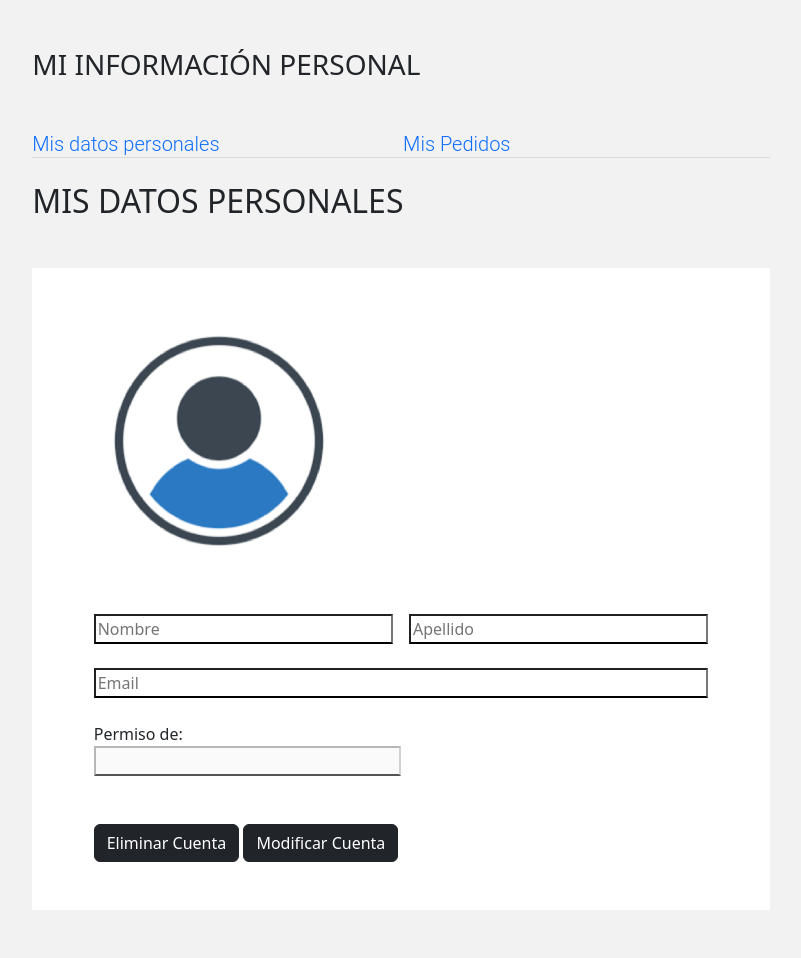
After one commit to youdianleng/RestauracionFnac, a PHP site: page /webs/userPanel/userDetail.php in a window 1280 px wide. The commit adds this page. Shown: the whole page, without its empty margins (239-1040 px from the left). Run offline with PHP 8.4, Linux system fonts and the light colour scheme; some libraries are stand-ins or nearby versions.

Commit message:
30/11/2023 Login

```diff
--- /dev/null
+++ b/Css/userDetail.css
@@ -0,0 +1,93 @@
+body{
+    width: 100%;
+    height: auto;
+    margin-left: auto;
+    margin-right: auto;
+}
+.container{
+    padding: 0px;
+    max-width: 1440px;
+}
+
+@font-face {
+    font-family: "araboto-light";
+    src: url("Fuentes/Araboto_Light_400.ttf");
+}
+
+@font-face {
+    font-family: "araboto-normal";
+    src: url("Fuentes/Araboto_Normal.ttf");
+}
+
+@media only screen and (max-width: 825px) {
+    body {
+      width: 100%;
+      height: auto;
+      margin-left: auto;
+      margin-right: auto;
+    }
+
+}
+
+.row{
+    padding: 0px;
+    margin: 0px;
+
+}
+
+.backgroundGrey{
+    background-color: #f2f2f2;
+}
+
+.miInformacion{
+    font-size: 28px;
+}
+
+.noMarginBottom {
+    margin-bottom: 0!important;
+}
+
+.marginSelector {
+    margin: 50px auto;
+}
+
+.tabList {
+    border-bottom: 1px solid #d8d8d8;
+    height: auto;
+}
+
+ol, ul {
+    list-style: none;
+    padding: 0;
+    margin: 0;
+}
+
+
+.tabList li.selected:hover, .tabList li:focus, .tabList li:hover {
+    border-bottom: 1px solid #232323;
+    color: #232323;
+}
+
+
+.tabList li {
+    font-family: Roboto,Arial,Helvetica,Tahoma,sans-serif;
+    font-weight: 300;
+    display: inline-block;
+    line-height: 24px;
+    margin-right: 3.33335em;
+    cursor: pointer;
+    color: #989898;
+    font-size: 1.25em;
+    width: 300px;
+}
+
+.boxInformacion{
+    width: 100%;
+
+}
+
+
+input{
+    border-bottom: 2px solid;
+    width: 100%;
+}
--- a/View/header.php
+++ b/View/header.php
@@ -27,7 +27,7 @@
                 </div>
                 <div class="col-5 d-flex justify-content-end" style="padding-right: 30px;">
                     <div class="noDecoration d-flex justify-content-end pe-2">
-                        <a href="<?= url."?controller=producto&action=userPanel" ?>">
+                        <a href="<?= url."?controller=user&action=userPanel" ?>">
                             <div class="boxCarrito d-flex ps-3 pe-2 pt-2 pb-2 fw-bold">
                                 <div style="background-image: url('Materiales/cesta.svg'); max-height: 30px; width: 35px; background-repeat: no-repeat;" class="mt-2 me-2"><span>
 
--- a/index.php
+++ b/index.php
@@ -4,6 +4,7 @@
 //Pedidos
 //Ingredientes
 include_once "Controller/ProductoController.php";
+include_once "Controller/UserController.php";
 include_once "config/parameter.php";
     if(!isset($_GET["controller"])){
         //If theres no sending controller redirect to home pages
--- /dev/null
+++ b/userPanel/userDetail.php
@@ -0,0 +1,68 @@
+<html>
+<head>
+    <meta charset="utf-8">
+    <meta name="author" content="ZhiouZhu">
+    <meta name="description" content="Cabecera comun de mis paginas web">
+    <meta lang="es">
+    <link href="Css/bootstrap.min.css" rel="stylesheet">
+    <link href="Css/UserDetail.css" rel="stylesheet" type="text/css" media="screen">
+</head>
+<body>
+    <div class="container">
+        <div class="col-12 d-flex justify-content-center backgroundGrey ">
+            <div class="row mb-5" >
+                <div class="col-12 mt-5">
+                    <H2 class="miInformacion">MI INFORMACIÓN PERSONAL</H2>
+                <section class="marginSelector noMarginBottom ">
+                    <ul class="tabList ">
+                        <li>
+                            <a href="<?=url."?controller=user&action=controllerPanelUser"?>" class="text-decoration-none">Mis datos personales</a>
+                        </li>
+                        <li>
+                            <a href="#" class="text-decoration-none">Mis Pedidos</a>
+                        </li>
+                    </ul>
+                    <h2 class="mt-4 ">MIS DATOS PERSONALES</h2>
+                    <div class="col-12 mt-5 bg-white">
+
+                        <div class="col-6  boxInformacion d-flex justify-content-center">
+                            <div class="col-10 mt-5">
+                                <div class="fotoUser col-12 mb-5">
+                                    <div  style="background-image: url('Materiales/usuarioIcono.png'); min-height: 250px; background-repeat: no-repeat; "></div>
+                                </div>
+                                <div class="d-flex">
+
+                                    <div class="col-6 pe-2">
+                                        <input type="text" placeholder="Nombre">
+                                    </div>
+                                    <div class="col-6 ps-2">
+                                        <input type="text" placeHolder="Apellido">
+                                    </div>
+                                </div>
+                                <div class="col-12 mt-4">
+                                    <input type="mail" placeHolder="Email">
+                                </div>
+
+                                <div class="col-6 mt-4 mb-5">
+                                    <label>Permiso de: </label>
+                                    <input type="text" disabled>
+                                </div>
+
+                                <div class="col-6 mt-4 mb-5">
+                                    <form action="<?=url."?controller=user&action=eliminarUsusario"?>" method="POST">
+                                        <button class="btn btn-dark">Eliminar Cuenta</button>
+                                        <button class="btn btn-dark">Modificar Cuenta</button>
+                                    </form>
+                                </div>
+
+                            </div>
+                        </div>
+                    </div>
+                </section>
+                </div>
+            </div>
+
+        </div>
+    </div>
+</body>
+</html>
```
Also changed, not shown: Controller/ProductoController.php (+1 -29 lines), Controller/UserController.php (added, +48 -0 lines), Css/home.css (+17 -7 lines), Model/ProductoDAO.php (+0 -19 lines), Model/UserDAO.php (added, +75 -0 lines), Model/Usuario.php (+42 -0 lines), View/Home.php (+8 -8 lines), View/carrito.php (+18 -4 lines), userPanel/iniciarSession.php (+5 -4 lines), userPanel/userPanel.php (deleted, +0 -27 lines), Materiales/usuarioIcono.png (added).
